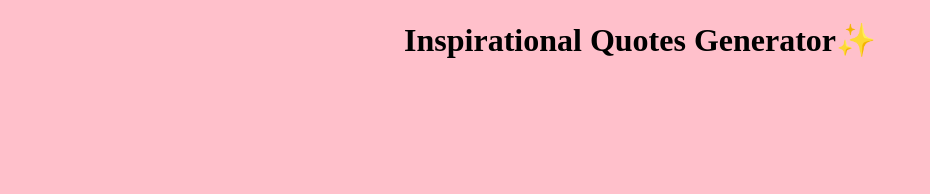
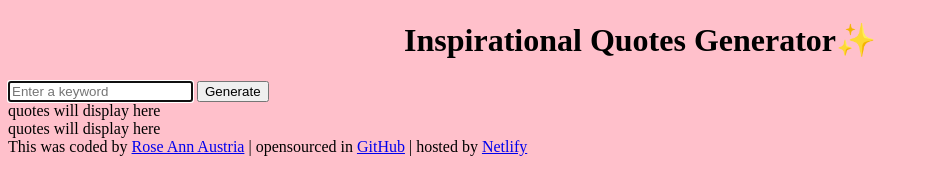
Before and after one commit to roseann1024/inspirational-quotes-generator, a plain HTML site: page index.html in a window 1280 px wide. Shown: the whole page, without its empty margins (0-930 px from the left). Drawn offline with Linux system fonts and the light colour scheme.

Commit message:
removed css style and added basic html structure

```diff
--- a/index.html
+++ b/index.html
@@ -9,8 +9,24 @@
 </head>
 
 <body>
-    <h1>Inspirational Quotes Generator✨</h1>
+    <header>
+        <h1>Inspirational Quotes Generator✨</h1>
+    </header>
+    <main>
 
+        <form>
+            <input type="text" placeholder="Enter a keyword" required autofocus autocomplete="off" />
+            <input type="submit" value="Generate">
+        </form>
+        <div>quotes will display here</div>
+        <div>quotes will display here</div>
+    </main>
+
+    <footer>
+        This was coded by <a href="https://github.com/roseann1024">Rose Ann Austria</a> |
+        opensourced in <a href="https://github.com/roseann1024/inspirational-quotes-generator">GitHub</a> |
+        hosted by <a href="https://inspirational-quotes-rva.netlify.app/">Netlify</a>
+    </footer>
 
 
     <script src="src/index.js"></script>
```
